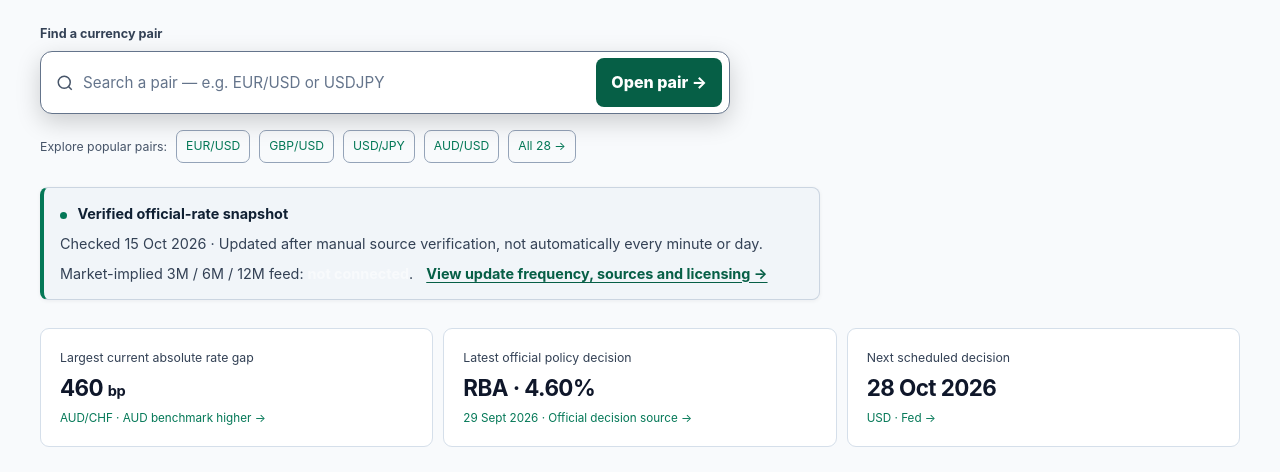
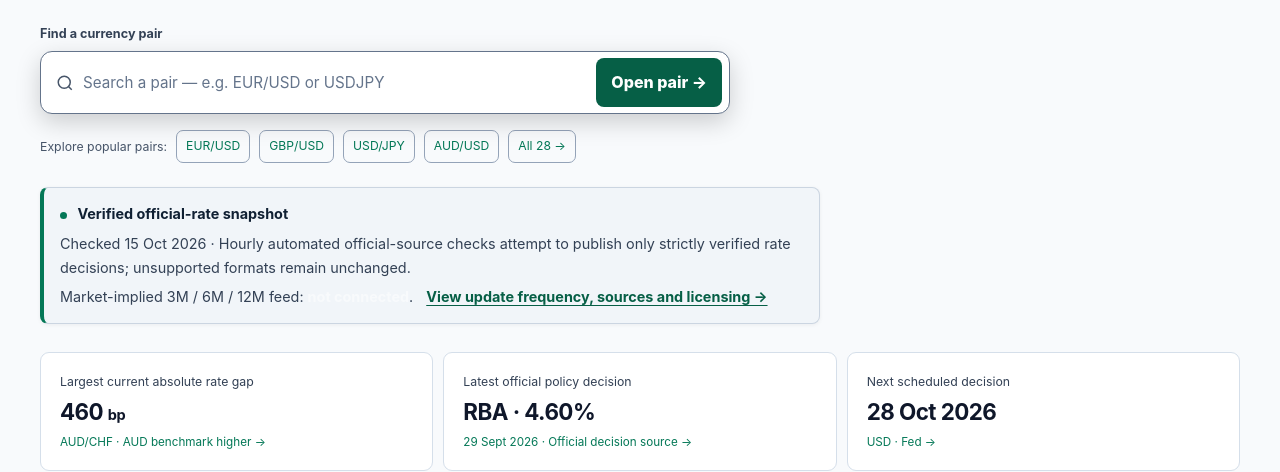
Before and after one commit to tilershub/trade90-sizer, an Astro site: page / in a window 1280 px wide. Shown: the part 358-830 px from the top of the page. Built offline with nearby package versions, Linux system fonts and the light colour scheme; Astro itself is replaced by a stand-in of ours.

Commit message:
feat: integrate autonomous official releases and update factual refresh disclosure

```diff
--- a/src/pages/index.astro
+++ b/src/pages/index.astro
@@ -2,6 +2,7 @@
 import Layout from "../layouts/Trade90V2Layout.astro";
 import PairFinder from "../components/Trade90PairFinder.svelte";
 import PolicyUpdates from "../components/Trade90PolicyUpdates.svelte";
+import OfficialReleaseFeed from "../components/Trade90OfficialReleaseFeed.svelte";
 import {allTrade90Pairs,majors,pairUrl,rateSnapshot,reportDate,formatPercent} from "../lib/trade90-v3.js";
 import {formatBp} from "../lib/trade90-rates.js";
 import {officialPolicyDecisionCalendar,decisionCalendarReviewedAt} from "../data/trade90-decision-calendar.js";
@@ -20,7 +21,7 @@ const upcoming=[...officialPolicyDecisionCalendar].filter(e=>e.date>=new Date().
    <div class="popular"><span>Explore popular pairs:</span>{["EURUSD","GBPUSD","USDJPY","AUDUSD"].map(symbol=><a href={pairUrl(symbol)}>{symbol.slice(0,3)}/{symbol.slice(3)}</a>)}<a href="/pairs/">All 28 →</a></div>
    <aside class="data-status" aria-label="TRADE90 data freshness and availability">
      <strong><span class="statusdot" aria-hidden="true"></span> Verified official-rate snapshot</strong>
-     <span>Checked <time datetime={rateSnapshot.asOf}>{reportDate(rateSnapshot.asOf)}</time> · Updated after manual source verification, not automatically every minute or day.</span>
+     <span>Checked <time datetime={rateSnapshot.asOf}>{reportDate(rateSnapshot.asOf)}</time> · Hourly automated official-source checks attempt to publish only strictly verified rate decisions; unsupported formats remain unchanged.</span>
      <span>Market-implied 3M / 6M / 12M feed: <strong>not connected</strong>.</span>
      <a href="/data-policy/">View update frequency, sources and licensing →</a>
    </aside>
@@ -36,6 +37,7 @@ const upcoming=[...officialPolicyDecisionCalendar].filter(e=>e.date>=new Date().
  <p class="minor">Official-rate figures are from {reportDate(rateSnapshot.asOf)}. A wider current gap doesn't imply a stronger currency or actual broker carry.</p></section>
  <section class="block" id="decisions"><div class="section-head"><div><div class="eyebrow">CENTRAL BANK CALENDAR</div><h2>Next major decisions to watch</h2><p>Scheduled announcements that can change the policy outlook. Dates are official calendars, not a forecast of market moves.</p></div><a href="/decisions/">Full decision calendar →</a></div><div class="decision-grid">{upcoming.map(e=><a class="decision" href="/decisions/"><span>{e.currency} · {e.bank}</span><strong><time datetime={e.date}>{reportDate(e.date)}</time></strong><small>{e.title} →</small></a>)}</div><p class="minor">Calendar reviewed {reportDate(decisionCalendarReviewedAt)}. Verify dates at the linked official banks; unexpected decisions may occur.</p></section>
  <section class="block" id="policy"><div class="section-head"><div><div class="eyebrow">SOURCE-LINKED PUBLICATIONS</div><h2>Latest central-bank policy updates</h2><p>Dated official decisions and meeting communications. This is a curated collection, not live breaking news.</p></div><a href="/central-banks/">All bank updates →</a></div><PolicyUpdates compact={true}/></section>
+ <OfficialReleaseFeed client:visible limit={4}/>
  <section class="block" id="learn"><div class="section-head"><div><div class="eyebrow">LEARN</div><h2>Understand interest-rate divergence</h2><p>Evidence-based guides explain what policy gaps do—and do not—mean for forex traders.</p></div><a href="/learn/">All guides →</a></div><div class="guides"><a href="/learn/what-is-interest-rate-divergence/"><strong>What is interest-rate divergence?</strong><span>Understand signed and absolute rate differences →</span></a><a href="/learn/expected-rate-gaps/"><strong>How markets price expected rate moves</strong><span>Meeting probabilities, forwards and their limitations →</span></a><a href="/learn/high-interest-rates-currency-strength/"><strong>Do higher rates mean a stronger currency?</strong><span>Why policy gaps aren't trading signals →</span></a></div></section>
 </main>
 </Layout>
```
